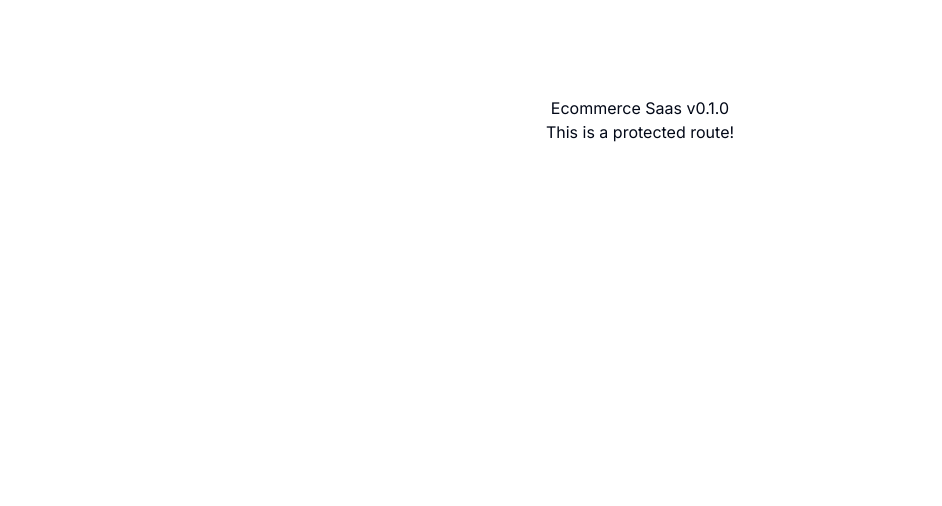
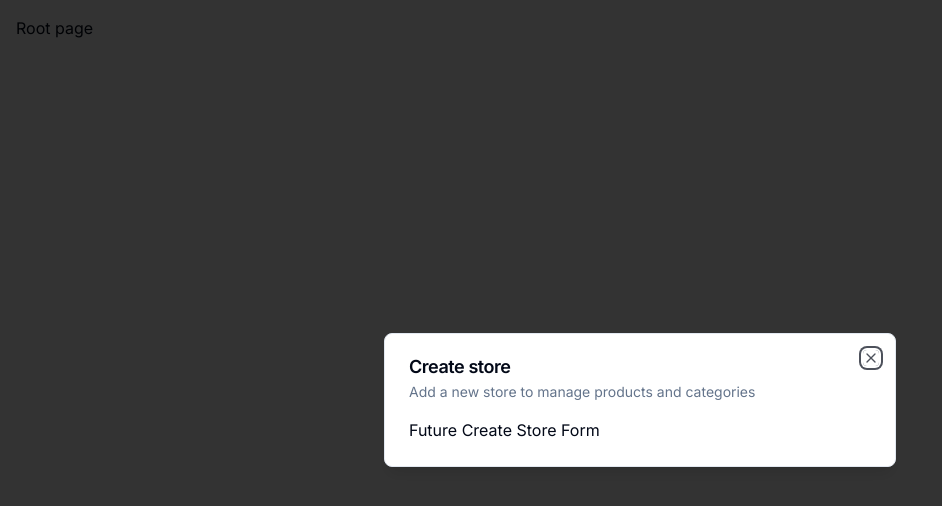
Before and after one commit to victorvzn/ecommerce-saas, a Next.js app: page / in a window 1280 px wide. Shown: the top 506 px of the page, without its empty margins (0-942 px from the left). Built offline with nearby package versions, Linux system fonts and the light colour scheme.

Commit message:
add modal components, store, provider

```diff
--- a/app/(root)/page.tsx
+++ b/app/(root)/page.tsx
@@ -1,15 +1,28 @@
-import { UserButton } from "@clerk/nextjs";
+'use client'
 
-export default function SetupPage() {
+// import { UserButton } from "@clerk/nextjs";
+// <UserButton afterSignOutUrl="/" />
+
+import { useStoreModal } from "@/hooks/use-store-modal";
+import { useEffect } from "react";
+
+const SetupPage = () => {
+  // const onOpen = useStoreModal((state) => state.onOpen)
+  // const isOpen = useStoreModal((state) => state.isOpen)
+
+  const { onOpen, isOpen } = useStoreModal()
+
+  useEffect(() => {
+    if (!isOpen) {
+      onOpen()
+    }
+  }, [isOpen, onOpen])
+
   return (
-    <main className="flex min-h-screen flex-col items-center p-24">
-      <h1>Ecommerce Saas v0.1.0</h1>
-
-      <div className="flex gap-3">
-        This is a protected route!
-
-        <UserButton afterSignOutUrl="/sign-in" />
-      </div>
+    <main className="p-4">
+      Root page
     </main>
   );
 }
+
+export default SetupPage
--- a/app/layout.tsx
+++ b/app/layout.tsx
@@ -1,8 +1,10 @@
 import type { Metadata } from "next";
 import { Inter } from "next/font/google";
+import { ClerkProvider } from '@clerk/nextjs';
+
+import { ModalProvider } from "@/providers/modal-provider";
+
 import "./globals.css";
-
-import { ClerkProvider } from '@clerk/nextjs';
 
 const inter = Inter({ subsets: ["latin"] });
 
@@ -19,7 +21,11 @@
   return (
     <ClerkProvider>
       <html lang="en">
-        <body className={inter.className}>{children}</body>
+        <body className={inter.className}>
+          <ModalProvider />
+
+          {children}
+        </body>
       </html>
     </ClerkProvider>
   );
--- /dev/null
+++ b/components/modals/store-modal.tsx
@@ -0,0 +1,19 @@
+'use client'
+
+import { useStoreModal } from "@/hooks/use-store-modal"
+import { Modal } from "@/components/ui/modal"
+
+export const StoreModal = () => {
+  const storeModal = useStoreModal()
+
+  return (
+    <Modal
+      title="Create store"
+      description="Add a new store to manage products and categories"
+      isOpen={storeModal.isOpen}
+      onClose={storeModal.onClose}
+    >
+      Future Create Store Form
+    </Modal>
+  )
+}
--- /dev/null
+++ b/components/ui/dialog.tsx
@@ -0,0 +1,122 @@
+"use client"
+
+import * as React from "react"
+import * as DialogPrimitive from "@radix-ui/react-dialog"
+import { X } from "lucide-react"
+
+import { cn } from "@/lib/utils"
+
+const Dialog = DialogPrimitive.Root
+
+const DialogTrigger = DialogPrimitive.Trigger
+
+const DialogPortal = DialogPrimitive.Portal
+
+const DialogClose = DialogPrimitive.Close
+
+const DialogOverlay = React.forwardRef<
+  React.ElementRef<typeof DialogPrimitive.Overlay>,
+  React.ComponentPropsWithoutRef<typeof DialogPrimitive.Overlay>
+>(({ className, ...props }, ref) => (
+  <DialogPrimitive.Overlay
+    ref={ref}
+    className={cn(
+      "fixed inset-0 z-50 bg-black/80  data-[state=open]:animate-in data-[state=closed]:animate-out data-[state=closed]:fade-out-0 data-[state=open]:fade-in-0",
+      className
+    )}
+    {...props}
+  />
+))
+DialogOverlay.displayName = DialogPrimitive.Overlay.displayName
+
+const DialogContent = React.forwardRef<
+  React.ElementRef<typeof DialogPrimitive.Content>,
+  React.ComponentPropsWithoutRef<typeof DialogPrimitive.Content>
+>(({ className, children, ...props }, ref) => (
+  <DialogPortal>
+    <DialogOverlay />
+    <DialogPrimitive.Content
+      ref={ref}
+      className={cn(
+        "fixed left-[50%] top-[50%] z-50 grid w-full max-w-lg translate-x-[-50%] translate-y-[-50%] gap-4 border bg-background p-6 shadow-lg duration-200 data-[state=open]:animate-in data-[state=closed]:animate-out data-[state=closed]:fade-out-0 data-[state=open]:fade-in-0 data-[state=closed]:zoom-out-95 data-[state=open]:zoom-in-95 data-[state=closed]:slide-out-to-left-1/2 data-[state=closed]:slide-out-to-top-[48%] data-[state=open]:slide-in-from-left-1/2 data-[state=open]:slide-in-from-top-[48%] sm:rounded-lg",
+        className
+      )}
+      {...props}
+    >
+      {children}
+      <DialogPrimitive.Close className="absolute right-4 top-4 rounded-sm opacity-70 ring-offset-background transition-opacity hover:opacity-100 focus:outline-none focus:ring-2 focus:ring-ring focus:ring-offset-2 disabled:pointer-events-none data-[state=open]:bg-accent data-[state=open]:text-muted-foreground">
+        <X className="h-4 w-4" />
+        <span className="sr-only">Close</span>
+      </DialogPrimitive.Close>
+    </DialogPrimitive.Content>
+  </DialogPortal>
+))
+DialogContent.displayName = DialogPrimitive.Content.displayName
+
+const DialogHeader = ({
+  className,
+  ...props
+}: React.HTMLAttributes<HTMLDivElement>) => (
+  <div
+    className={cn(
+      "flex flex-col space-y-1.5 text-center sm:text-left",
+      className
+    )}
+    {...props}
+  />
+)
+DialogHeader.displayName = "DialogHeader"
+
+const DialogFooter = ({
+  className,
+  ...props
+}: React.HTMLAttributes<HTMLDivElement>) => (
+  <div
+    className={cn(
+      "flex flex-col-reverse sm:flex-row sm:justify-end sm:space-x-2",
+      className
+    )}
+    {...props}
+  />
+)
+DialogFooter.displayName = "DialogFooter"
+
+const DialogTitle = React.forwardRef<
+  React.ElementRef<typeof DialogPrimitive.Title>,
+  React.ComponentPropsWithoutRef<typeof DialogPrimitive.Title>
+>(({ className, ...props }, ref) => (
+  <DialogPrimitive.Title
+    ref={ref}
+    className={cn(
+      "text-lg font-semibold leading-none tracking-tight",
+      className
+    )}
+    {...props}
+  />
+))
+DialogTitle.displayName = DialogPrimitive.Title.displayName
+
+const DialogDescription = React.forwardRef<
+  React.ElementRef<typeof DialogPrimitive.Description>,
+  React.ComponentPropsWithoutRef<typeof DialogPrimitive.Description>
+>(({ className, ...props }, ref) => (
+  <DialogPrimitive.Description
+    ref={ref}
+    className={cn("text-sm text-muted-foreground", className)}
+    {...props}
+  />
+))
+DialogDescription.displayName = DialogPrimitive.Description.displayName
+
+export {
+  Dialog,
+  DialogPortal,
+  DialogOverlay,
+  DialogClose,
+  DialogTrigger,
+  DialogContent,
+  DialogHeader,
+  DialogFooter,
+  DialogTitle,
+  DialogDescription,
+}
--- /dev/null
+++ b/components/ui/modal.tsx
@@ -0,0 +1,50 @@
+'use client';
+
+import {
+  Dialog,
+  DialogContent,
+  DialogHeader,
+  DialogTitle,
+  DialogDescription,
+} from "@/components/ui/dialog";
+
+interface ModalProps {
+  title: string;
+  description: string;
+  isOpen: boolean;
+  onClose: () => void;
+  children: React.ReactNode;
+}
+
+export const Modal: React.FC<ModalProps> = ({
+  title,
+  description,
+  isOpen,
+  onClose,
+  children
+}) => {
+  const onChange = (open: boolean) => {
+    if (!open) {
+      onClose()
+    }
+  }
+
+  return (
+    <Dialog
+      open={isOpen}
+      onOpenChange={onChange}
+    >
+      <DialogContent>
+        <DialogHeader>
+          <DialogTitle>{title}</DialogTitle>
+          <DialogDescription>
+            {description}
+          </DialogDescription>
+        </DialogHeader>
+        <div>
+          {children}
+        </div>
+      </DialogContent>
+    </Dialog>
+  )
+}
--- /dev/null
+++ b/hooks/use-store-modal.tsx
@@ -0,0 +1,13 @@
+import { create } from 'zustand'
+
+interface useStoreModalStore {
+  isOpen: boolean
+  onOpen: () => void
+  onClose: () => void
+}
+
+export const useStoreModal = create<useStoreModalStore>((set) => ({
+  isOpen: false,
+  onOpen: () => set({ isOpen: true }),
+  onClose: () => set({ isOpen: false })
+}))
--- a/package.json
+++ b/package.json
@@ -10,6 +10,7 @@
   },
   "dependencies": {
     "@clerk/nextjs": "^5.1.5",
+    "@radix-ui/react-dialog": "^1.1.1",
     "@radix-ui/react-slot": "^1.0.2",
     "class-variance-authority": "^0.7.0",
     "clsx": "^2.1.1",
@@ -18,7 +19,8 @@
     "react": "^18",
     "react-dom": "^18",
     "tailwind-merge": "^2.3.0",
-    "tailwindcss-animate": "^1.0.7"
+    "tailwindcss-animate": "^1.0.7",
+    "zustand": "^4.5.2"
   },
   "devDependencies": {
     "@types/node": "^20",
--- /dev/null
+++ b/providers/modal-provider.tsx
@@ -0,0 +1,23 @@
+'use client'
+
+import { useEffect, useState } from "react"
+
+import { StoreModal } from "@/components/modals/store-modal"
+
+export const ModalProvider = () => {
+  const [isMounted, setIsMounted] = useState(false)
+
+  useEffect(() => {
+    setIsMounted(true)
+  }, [])
+
+  if (!isMounted) {
+    return null
+  }
+
+  return (
+    <>
+      <StoreModal />
+    </>
+  )
+}
```
Also changed, not shown: 2 other files (tests, documents, lock files or other folders).
